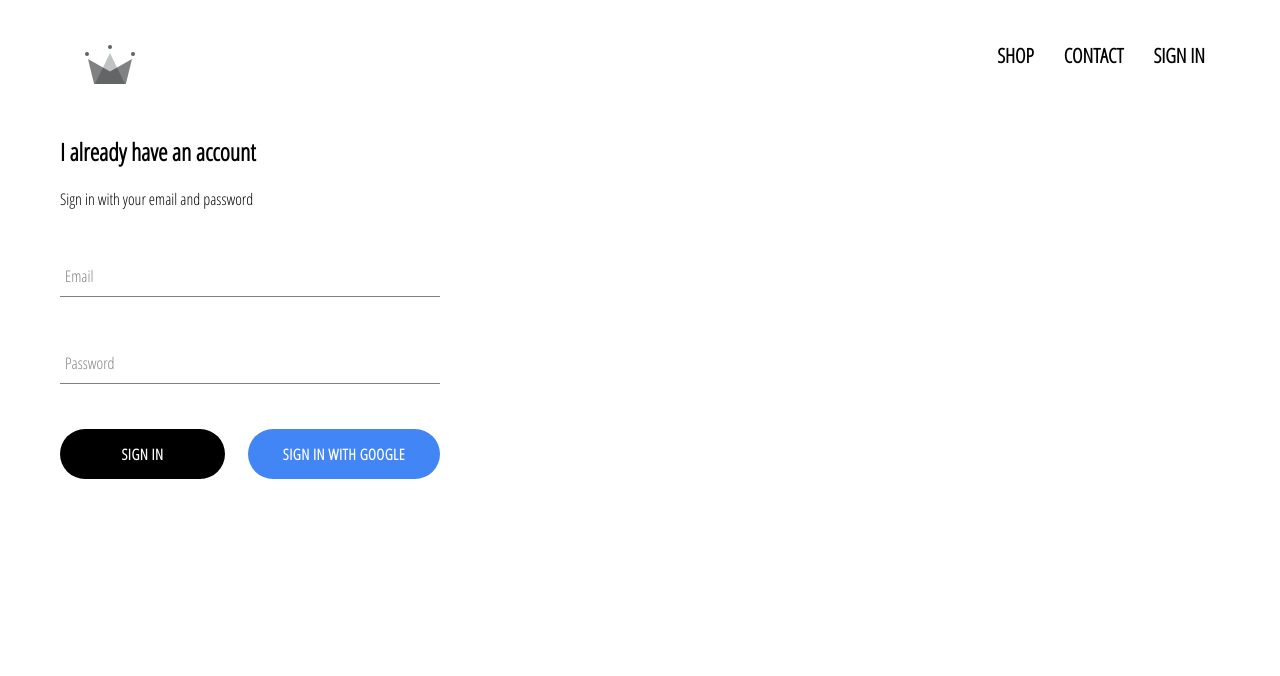
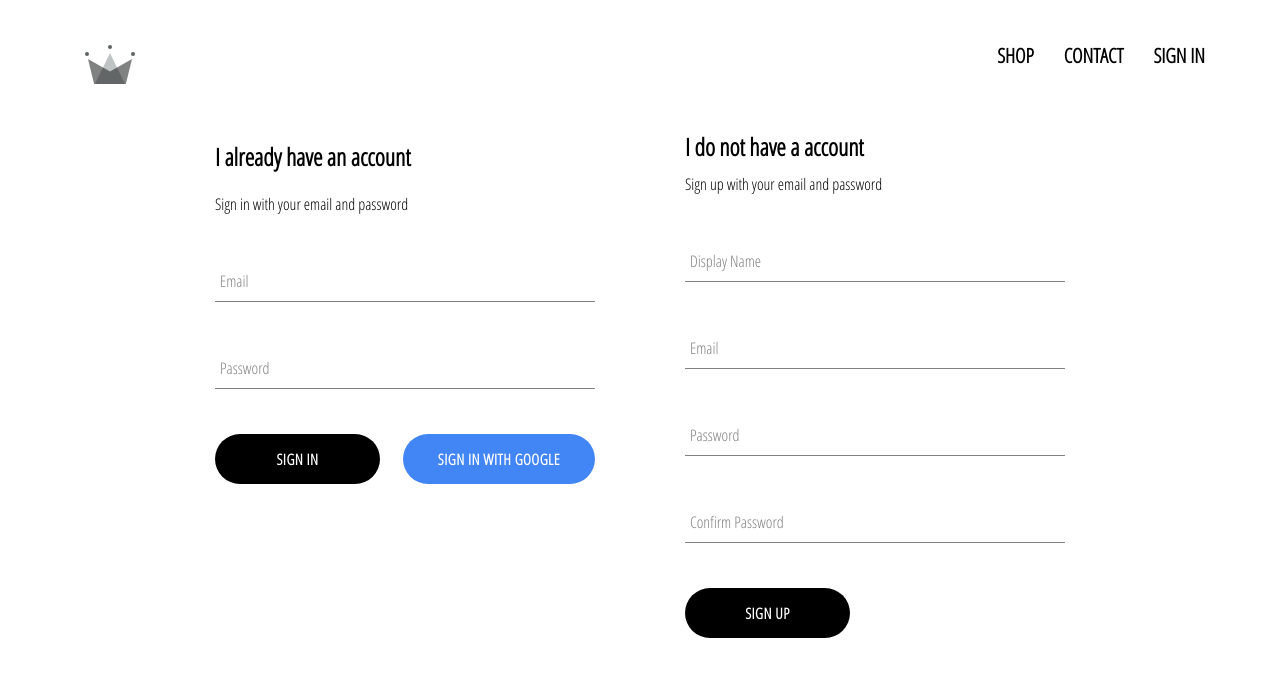
Before and after one commit to HMugera/M_tumba, a React (Create React App) app: page /Login in a window 1280 px wide. Shown: the top 676 px of the page. Built offline with nearby package versions, Linux system fonts and the light colour scheme; no server answers.

Commit message:
implemetn firebase utils, included ability to store authenticated users into our firestore database

```diff
--- a/src/App.js
+++ b/src/App.js
@@ -8,16 +8,14 @@
 import Header from "./components/header/header.component";
 import LoginRegister from "./pages/login-and-register/login-and-register.component"
 
-import {auth} from './firebase/firebase.utils'
+import {auth,createUserProfileDocument} from './firebase/firebase.utils'
 
 class App extends React.Component {
 
 
   constructor(){
     super();
-
-
-    this.state = {
+        this.state = {
       currentUser:null
     }
   }
@@ -27,10 +25,28 @@
 
 
   componentDidMount(){
-   this.unsubscribeFromAuth = auth.onAuthStateChanged(user =>{
-      this.setState({currentUser:user});
+   this.unsubscribeFromAuth = auth.onAuthStateChanged(async userAuth =>{
 
-      console.log(user);
+
+    if (userAuth){
+      const userRef = await createUserProfileDocument(userAuth);
+
+      userRef.onSnapshot(snapShot =>{
+      this.setState({
+        currentUser:{
+          id:snapShot.id,
+          ...snapShot.data()
+        }
+      });
+
+      console.log(this.state);
+      });
+    }
+
+    this.setState({currentUser:userAuth})
+    //  createUserProfileDocument(user)
+    //   // this.setState({currentUser:user});
+    //   // console.log(user);
     })
   }
 
--- a/src/components/form-input/form-input.component.js
+++ b/src/components/form-input/form-input.component.js
@@ -4,7 +4,7 @@
 
 const FormInput = ({ handleChange, label, ...otherProps }) => (
   <div className="group">
-    <input className="form-input" onChange={handleChange} {...otherProps} />
+    <input className="form-input" onChange={handleChange} {...otherProps} autoComplete='false'/>
     {label ? (
       <label
         className={`${
--- a/src/components/header/header.component.js
+++ b/src/components/header/header.component.js
@@ -20,7 +20,7 @@
       {
         currentUser ?
         <div className='option' onClick={()=>auth.signOut()}>SIGN OUT</div>:
-        <Link className='option' to='/signin'>
+        <Link className='option' to='/Login'>
         SIGN IN
         </Link>
       }
--- /dev/null
+++ b/src/components/sign-up/sign-up.component.js
@@ -0,0 +1,102 @@
+import React from "react";
+
+import FormInput from "../form-input/form-input.component";
+import CustomButton from "../custom-button/custom-button.component";
+import { auth, createUserProfileDocument } from "../../firebase/firebase.utils";
+
+import "./sign-up.styles.scss";
+
+class SingUp extends React.Component {
+  constructor() {
+    super();
+
+    this.state = {
+      displayName: "",
+      email: "",
+      password: "",
+      confirmPassword: "",
+    };
+  }
+
+  handleSubmit = async event =>{
+      event.preventDefault();
+
+      const {displayName,email,password,confirmPassword} = this.state;
+
+      if(password !== confirmPassword){
+          alert("password don't match")
+          return;
+      }
+      try {
+          const {user} = await auth.createUserWithEmailAndPassword(email,password);
+
+        await  createUserProfileDocument(user, {displayName});
+
+        this.setState({
+            displayName: "",
+            email: "",
+            password: "",
+            confirmPassword: ""
+        })
+        }
+      catch (error) {
+          console.log(error);
+      }
+  }
+
+  handleChange = event =>{
+      const {name,value} = event.target;
+
+      this.setState({ [name]:value})
+
+  }
+
+  render() {
+    const { displayName, email, password, confirmPassword } = this.state;
+    return (
+      <div className="sign-up">
+        <h2 className="title">I do not have a account</h2>
+        <span>Sign up with your email and password</span>
+        <form className="sign-up-form" onSubmit={this.handleSubmit}>
+          <FormInput
+            type="text"
+            name="displayName"
+            value={displayName}
+            onChange={this.handleChange}
+            label="Display Name"
+            required
+          />
+          <FormInput
+            type="text"
+            name="email"
+            value={email}
+            onChange={this.handleChange}
+            label="Email"
+            required
+         />
+          <FormInput
+            type="password"
+            name="password"
+            value={password}
+            onChange={this.handleChange}
+            label="Password"
+            required
+         />
+          <FormInput
+            type="password"
+            name="confirmPassword"
+            value={confirmPassword}
+            onChange={this.handleChange}
+            label="Confirm Password"
+            required
+         />
+
+       <CustomButton type='submit'>SIGN UP</CustomButton>
+        </form>
+      </div>
+    );
+  }
+}
+
+
+export default SingUp;
--- /dev/null
+++ b/src/components/sign-up/sign-up.styles.scss
@@ -0,0 +1,10 @@
+.sign-up{
+display: flex;
+flex-direction: column;
+width: 380px;
+
+
+.title{
+    margin: 10px 0;
+}
+}
--- a/src/firebase/firebase.utils.js
+++ b/src/firebase/firebase.utils.js
@@ -1,10 +1,8 @@
-import firebase from 'firebase/app';
-import 'firebase/firestore';
-import 'firebase/auth';
+import firebase from "firebase/app";
+import "firebase/firestore";
+import "firebase/auth";
 
-
-
-const config= {
+const config = {
   apiKey: "AIzaSyDVgOr_FehIaJ2QQgLJm-k1fKxvV_UDAm8",
   authDomain: "m-tumba.firebaseapp.com",
   databaseURL: "https://m-tumba.firebaseio.com",
@@ -12,19 +10,40 @@
   storageBucket: "m-tumba.appspot.com",
   messagingSenderId: "486243297879",
   appId: "1:486243297879:web:9eb0232ea88f418c77d112",
-    measurementId: "G-JLL5WKXB0C"
+  measurementId: "G-JLL5WKXB0C",
+};
+
+export const createUserProfileDocument = async (userAuth, additionalData) => {
+  if (!userAuth) return;
+  const userRef = firestore.doc(`users/${userAuth.uid}`);
+
+  const snapShot = await userRef.get();
+
+  if (!snapShot.exists){
+    const { displayName, email } = userAuth;
+  const createdAt = new Date();
+
+  try {
+    await userRef.set({
+      displayName,
+      email,
+      createdAt,
+      ...additionalData,
+    });
+  } catch (error) {
+    console.log("error creating user", error.message);
+  }}
+
+  return userRef;
 };
 
 firebase.initializeApp(config);
 
-
 export const auth = firebase.auth();
 export const firestore = firebase.firestore();
 
-
 const provider = new firebase.auth.GoogleAuthProvider();
-provider.setCustomParameters({prompt:'select_account'});
-export const signInWithGoogle = ()=> auth.signInWithPopup(provider);
-
+provider.setCustomParameters({ prompt: "select_account" });
+export const signInWithGoogle = () => auth.signInWithPopup(provider);
 
 export default firebase;
--- a/src/pages/login-and-register/login-and-register.component.js
+++ b/src/pages/login-and-register/login-and-register.component.js
@@ -3,11 +3,12 @@
 import './login-and-register.scss'
 
 import SignIn from '../../components/sign-in/sign-in.component'
-
+import SignUp from '../../components/sign-up/sign-up.component'
 
 const LoginRegister =() =>(
     <div className="loginRegister">
         <SignIn/>
+        <SignUp/>
     </div>
 )
 
--- a/src/pages/login-and-register/login-and-register.scss
+++ b/src/pages/login-and-register/login-and-register.scss
@@ -0,0 +1,6 @@
+.loginRegister{
+    width: 850px;
+    display: flex;
+    justify-content: space-between;
+    margin: 30px auto;
+}
```
Lines whose indentation alone changed are shown as unchanged.
